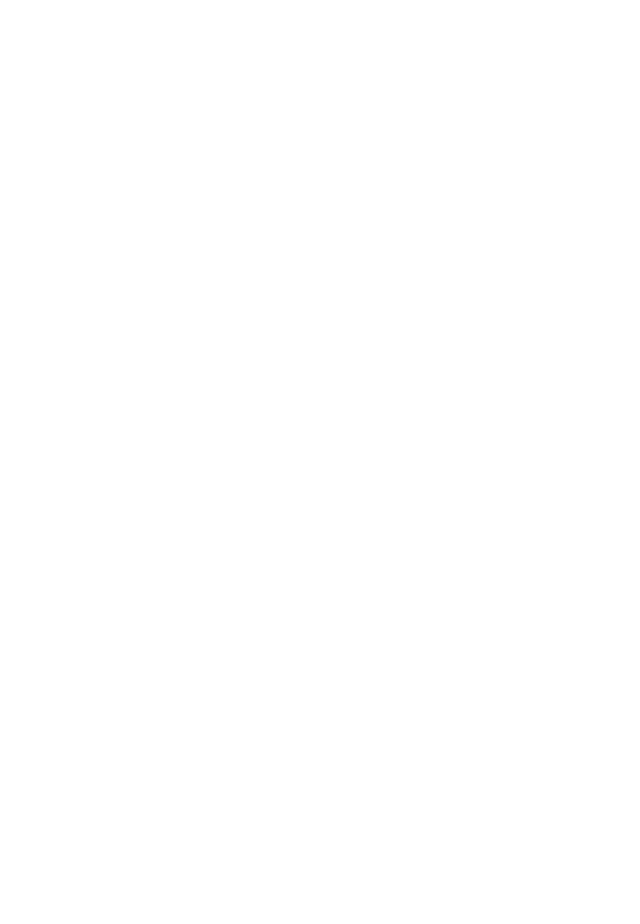
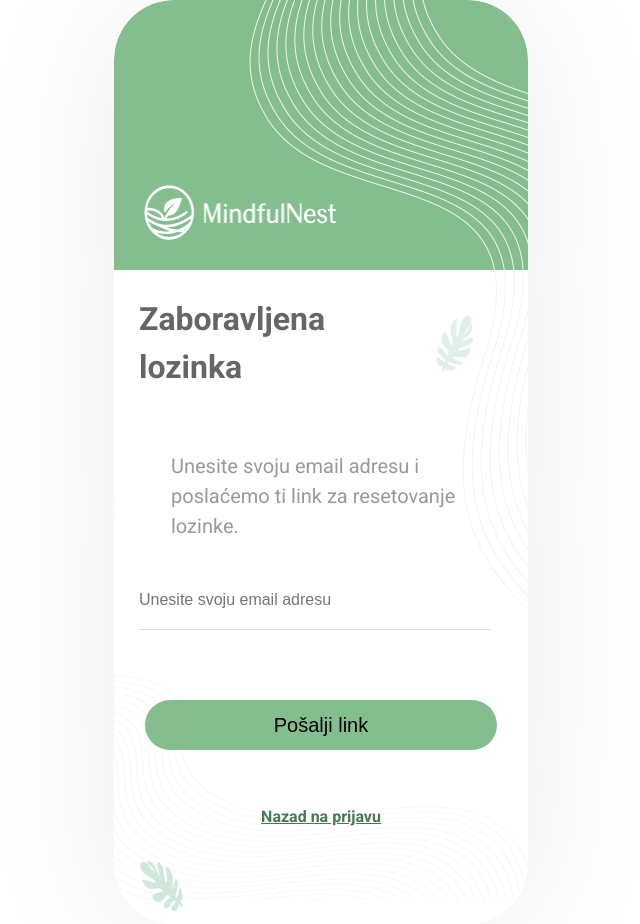
Before and after one commit to Bole11/MindfulNest, a React (Vite) app in the folder mindfulnest/: page /zaboravljenalozinka in a window 1280 px wide. Before the commit this address had no page. Shown: the whole page, without its empty margins (319-959 px from the left). Before the commit the page ends 800 px from the top, so only its background shows below. Built offline with nearby package versions, Linux system fonts and the light colour scheme.

Commit message:
Finished registracija, zaboravljenalozinka pages

```diff
--- a/mindfulnest/src/App.jsx
+++ b/mindfulnest/src/App.jsx
@@ -3,6 +3,7 @@ import { BrowserRouter as Router, Routes, Route } from "react-router-dom"
 import './App.css'
 import { Prijava } from "./pages/Prijava.jsx"
 import { Registracija } from "./pages/Registracija.jsx"
+import { ZaboravljenaLozinka } from "./pages/ZaboravljenaLozinka.jsx"
 
 function App() {
 
@@ -13,6 +14,7 @@ function App() {
         <Routes>
           <Route path="/" element={<Prijava/>} />
           <Route path="/registracija" element={<Registracija/>}/>
+          <Route path="/zaboravljenalozinka" element={<ZaboravljenaLozinka/>}/>
         </Routes>
       </Router>
     </>
--- a/mindfulnest/src/components/AuthContainer.jsx
+++ b/mindfulnest/src/components/AuthContainer.jsx
@@ -15,7 +15,7 @@ export function AuthContainer({ title, children }) {
                 </div>
                 <div className="auth-content">
                     <div className="auth-content-title">
-                        <h2>{title}</h2>
+                        <h2 className="auth-title">{title}</h2>
                         <img src={upperLeaf} alt="leaf" className="upperLeaf"/>
                     </div>
                     {children}
--- a/mindfulnest/src/pages/Prijava.jsx
+++ b/mindfulnest/src/pages/Prijava.jsx
@@ -1,5 +1,5 @@
 import { AuthContainer } from "../components/AuthContainer.jsx";
-import styles from "../styles/Prijava.module.css";
+import "../styles/Pages.css";
 import { PasswordInput } from "../components/PasswordInput.jsx";
 
 import { Link } from "react-router-dom";
@@ -23,25 +23,25 @@ export function Prijava() {
 
     return (
         <AuthContainer title={"Prijava"}>
-            <form className={styles.form}>
+            <form className={"formPages"}>
                 <input
                 type="email"
-                className={styles.input}
+                className={"inputPages"}
                 placeholder="Unesite svoju e-mail adresu"
                 onChange={handleInputChange}
                 />
 
                 <PasswordInput
                 placeholder="Unesite svoju lozinku"
-                className={styles.input}
+                className={"inputPages"}
                 onChange={handleInputChange}
                 />
 
-                <button className={styles.button}>Prijavi se</button>
+                <button className={"buttonPages"}>Prijavi se</button>
 
-                <Link to={"/zaboravljenaLozinka"} className={styles.a}>Zaboravljena lozinka</Link>
+                <Link to={"/zaboravljenalozinka"} className={"aPages"}>Zaboravljena lozinka</Link>
 
-                <span className={styles.span}>Nemaš nalog? <Link to={"/registracija"} className={styles.a}>Registruj se</Link></span>
+                <span className={"spanPages"}>Nemaš nalog? <Link to={"/registracija"} className={"aPages"}>Registruj se</Link></span>
             </form>
         </AuthContainer>
     )
--- a/mindfulnest/src/pages/Registracija.jsx
+++ b/mindfulnest/src/pages/Registracija.jsx
@@ -1,11 +1,38 @@
 import { AuthContainer } from "../components/AuthContainer.jsx";
-
+import { PasswordInput } from "../components/PasswordInput.jsx";
+import "../styles/Pages.css";
 
 
 export function Registracija() {
     return (
         <AuthContainer title={"Registracija"}>
+            <form className="formPages">
+                <input
+                type="text"
+                placeholder="Ime i prezime"
+                className="inputPages"
+                />
 
+                <input
+                type="email"
+                placeholder="Email adresa"
+                className="inputPages"
+                />
+
+                <PasswordInput
+                placeholder={"Lozinka"}
+                className="inputPages"
+                />
+
+                <PasswordInput
+                placeholder={"Potvrdi lozinku"}
+                className="inputPages"
+                />
+
+                <button className="buttonPages">Registruj se</button>
+
+                <a className="aPages">Da li želiš da postaneš MindfulNest ekspert?</a>
+            </form>
         </AuthContainer>
     )
 }
--- /dev/null
+++ b/mindfulnest/src/pages/ZaboravljenaLozinka.jsx
@@ -0,0 +1,25 @@
+import { Link } from "react-router-dom";
+
+import { AuthContainer } from "../components/AuthContainer.jsx";
+import "../styles/Pages.css";
+
+
+export function ZaboravljenaLozinka() {
+    return (
+        <AuthContainer title={"Zaboravljena lozinka"}>
+            <form className="formPages">
+                <p className="pPages">Unesite svoju email adresu i poslaćemo ti link za resetovanje lozinke.</p>
+
+                <input
+                type="email"
+                placeholder="Unesite svoju email adresu"
+                className="inputPages"
+                />
+
+                <button className="buttonPages">Pošalji link</button>
+
+                <Link to={'/'} className="aPages">Nazad na prijavu</Link>
+            </form>
+        </AuthContainer>
+    )
+}
--- a/mindfulnest/src/styles/AuthContainer.css
+++ b/mindfulnest/src/styles/AuthContainer.css
@@ -8,7 +8,7 @@
     box-shadow: 0px 4px 150px 0px #00000014;
 }
 
-h2 {
+.auth-title {
     font-size: 32px;
 }
 
@@ -47,6 +47,10 @@ h2 {
     border-top-right-radius: 60px;
 }
 
+.auth-content {
+    width: 414px;
+}
+
 .auth-logo img {
     width: 192px;
     height: 55px;
--- a/mindfulnest/src/styles/Prijava.module.css
+++ b/mindfulnest/src/styles/Pages.css
@@ -1,10 +1,10 @@
-.form {
+.formPages {
     display: flex;
     flex-direction: column;
     align-items: center;
 }
 
-.input {
+.inputPages {
     color: #4A7856;
     background: #fff;
     border: none;
@@ -16,11 +16,11 @@
     align-self: flex-start;
 }
 
-.input:focus {
+.inputPages:focus {
   outline: none;
 }
 
-.button {
+.buttonPages {
     background: #84BE8F;
     border: none;
     width: 85%;
@@ -31,14 +31,22 @@
     margin-bottom: 30px;
 }
 
-.span, .a {
+.spanPages, .aPages {
     color: #4A7856;
     font-size: 16px;
     padding: 25px;
 }
 
-.a {
+.aPages {
     padding: 25px 0;
     font-weight: 700;
     text-decoration: underline;
 }
+
+.pPages {
+    color: #999999;
+    font-size: 20px;
+    width: 300px;
+    height: 75px;
+    padding: 35px;
+}
```
